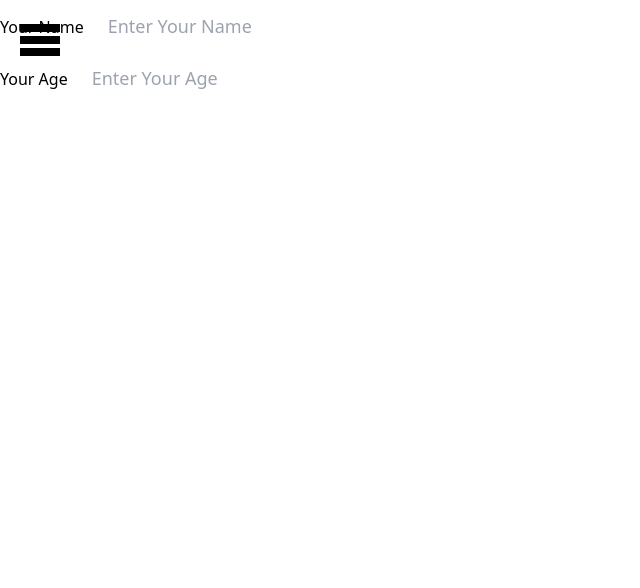
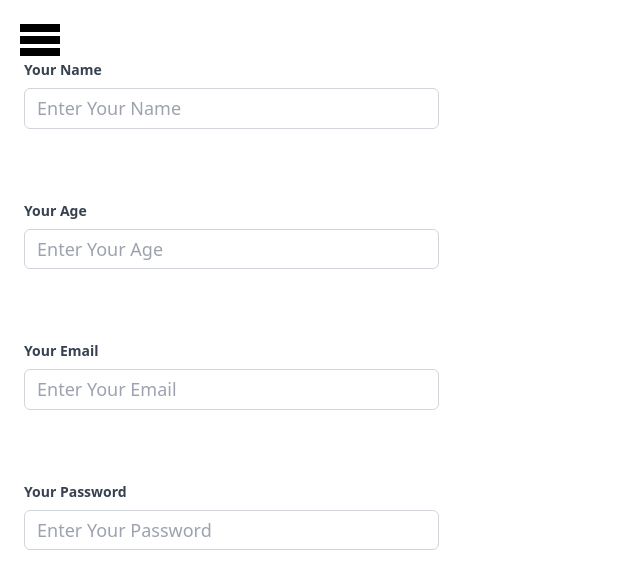
Before and after one commit to Abhishek4298/Generic-Component, a React (Create React App) app: page /input in a window 1280 px wide. Shown: the top 588 px of the page, without its empty margins (0-640 px from the left). Built offline with nearby package versions, Linux system fonts and the light colour scheme.

Commit message:
committing changes for validation & dynamic css

```diff
--- a/src/CustomRoute.js
+++ b/src/CustomRoute.js
@@ -96,13 +96,33 @@ const CustomRoute = () => {
                 name="username"
                 type="text"
                 placeholder="Enter Your Name"
+                minLength={3}
+                maxLength={20}
               />
               <InputFormControllers
-                  className="p-3 ml-3 text-lg text-red-800"
+                className="p-3 ml-3 mx-auto text-lg"
                 label="Your Age"
                 name="age"
                 type="number"
                 placeholder="Enter Your Age"
+              />
+              <InputFormControllers
+                className="p-3 ml-3 text-lg"
+                label="Your Email"
+                name="email"
+                type="email"
+                placeholder="Enter Your Email"
+                minLength={3}
+                maxLength={50}
+              />
+              <InputFormControllers
+                className="p-3 ml-3 text-lg"
+                label="Your Password"
+                name="password"
+                type="password"
+                placeholder="Enter Your Password"
+                minLength={8}
+                maxLength={12}
               />
             </div>
           }
--- a/src/components/FormInput/index.js
+++ b/src/components/FormInput/index.js
@@ -6,27 +6,94 @@ const InputFormControllers = ({
   name,
   type,
   placeholder,
+  className,
+  minLength,
+  maxLength,
   ...rest
 }) => {
   const formik = useFormik({
     initialValues: {
       [name]: "",
-    }
+    },
+    validate: (values) => {
+      const errors = {};
+
+      if (minLength && values[name].length < minLength) {
+        errors[name] = `${label} must be at least ${minLength} characters`;
+      }
+
+      if (maxLength && values[name].length > maxLength) {
+        errors[name] = `${label} must be at most ${maxLength} characters`;
+      }
+
+      switch (type) {
+        case "email":
+          if (!/^[^\s@]+@[^\s@]+\.[^\s@]+$/.test(values[name])) {
+            errors[name] = "Invalid email address";
+          }
+          break;
+          case "password":
+
+            if (values[name].length < 8) {
+              errors[name] = "Password must be at least 8 characters";
+            }
+
+            else if (!/[A-Z]/.test(values[name])) {
+              errors[name] = "Password must contain at least one uppercase letter";
+            }
+
+            else if (!/[a-z]/.test(values[name])) {
+              errors[name] = "Password must contain at least one lowercase letter";
+            }
+
+            else if (!/\d/.test(values[name])) {
+              errors[name] = "Password must contain at least one digit";
+            }
+
+            else if (!/[!@#$%^&*(),.?":{}|<>]/.test(values[name])) {
+              errors[name] = "Password must contain at least one special character";
+            }
+            break;
+
+        default:
+          break;
+      }
+
+      return errors;
+    },
   });
 
+  const containerClasses = `mb-4 mt-12 ${className}`;
+  const labelClasses = "block text-gray-700 text-sm font-bold mb-2";
+  const inputClasses = `${
+    formik.touched[name] && formik.errors[name]
+      ? "border-red-500"
+      : "border-gray-300"
+  } appearance-none block w-4/12 bg-white border ${
+    formik.touched[name] && formik.errors[name]
+      ? "text-red-500"
+      : "text-gray-700"
+  } rounded-md py-2 px-3 leading-tight focus:outline-none focus:border-blue-500 focus:ring focus:ring-blue-200`;
+
   return (
-    <div>
-      <label htmlFor={name}>{label}</label>
+    <div className={containerClasses}>
+      <label htmlFor={name} className={labelClasses}>
+        {label}
+      </label>
       <input
         type={type}
         id={name}
         name={name}
         placeholder={placeholder}
         onChange={formik.handleChange}
-        onBlur={formik.handleBlur}
+        onBlur={() => formik.setFieldTouched(name, true)}
         value={formik.values[name]}
+        className={inputClasses}
         {...rest}
       />
+      {formik.touched[name] && formik.errors[name] && (
+        <div className="text-red-500 text-xs mt-1">{formik.errors[name]}</div>
+      )}
     </div>
   );
 };
```
Lines whose indentation alone changed are shown as unchanged.
